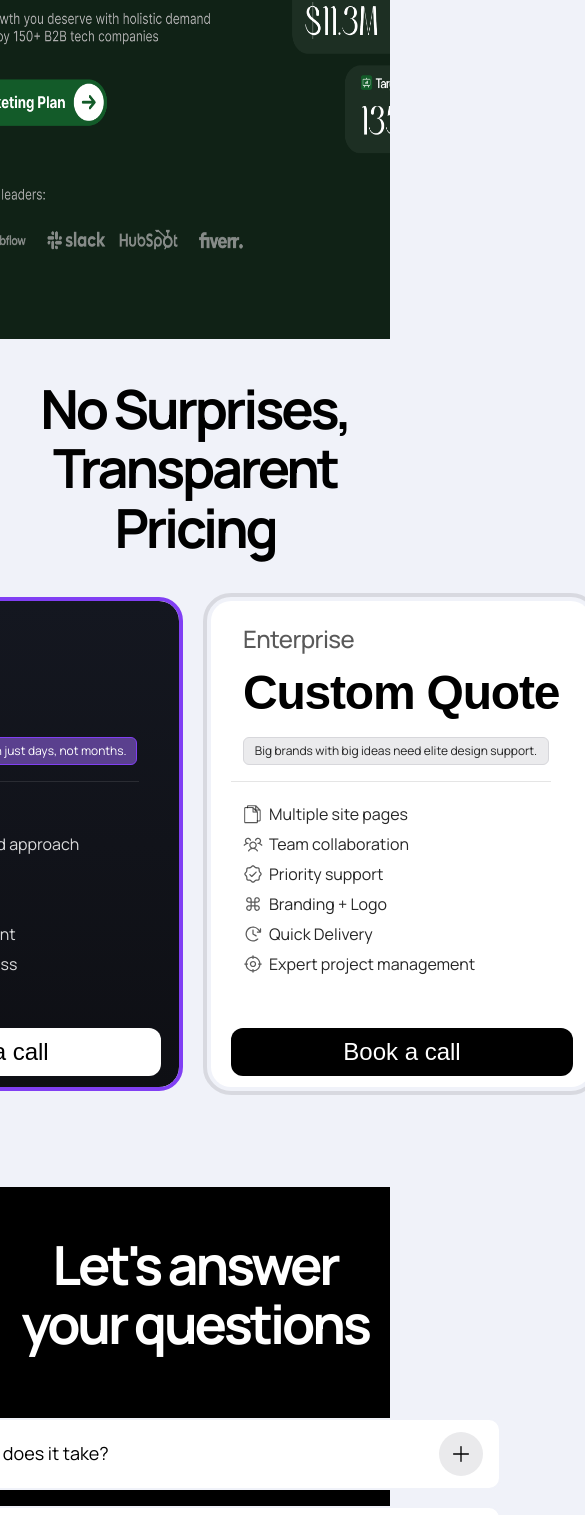
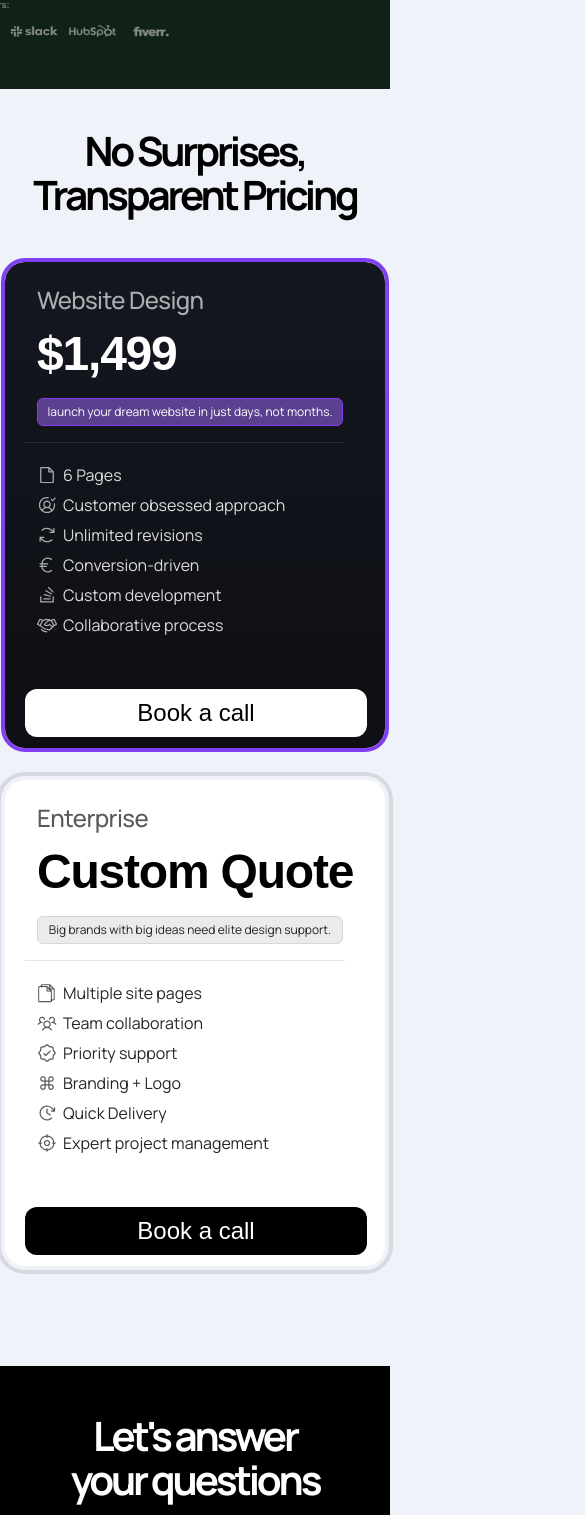
Before and after one commit to Stan-Edgar/beyond100, a React (Vite) app in the folder my-landing/: page / in a window 390 px wide. Shown: the part 1052-2567 px from the top of the page, 585 px wide, since content can reach past the window. Built offline with nearby package versions, Linux system fonts and the light colour scheme; a web font is replaced by a local one.

Commit message:
Landing page made mobile responsive

```diff
--- a/my-landing/src/cta.jsx
+++ b/my-landing/src/cta.jsx
@@ -4,8 +4,8 @@ import icons from "./icons.js";
 export default function Cta() {
     return (
 
-        <div className='flex flex-col items-center mt-24 gap-6'>
-            <h2 className='text-[3.375rem] tracking-[-0.20rem] flex flex-col text-center  leading-[1.1] font-bold'>Ready to grow <br />  your SaaS?</h2>
+        <div className='flex flex-col items-center mt-12 sm:mt-24 gap-6'>
+            <h2 className='text-[2.525rem] sm:text-[3.375rem] tracking-[-0.20rem] flex flex-col text-center  leading-[1.1] font-bold'>Ready to grow <br />  your SaaS?</h2>
         <div className='flex px-5 py-2 gap-2.5 bg-[#813FF4] h-[2.6875rem] text-white font-semibold rounded-xl text-[1.125rem] cursor-pointer'><a href="https://calendly.com/thestanedgar/15mins" target='_blank'>Book a free discovery call </a><img src={icons.discover} alt="top right arrow" width='14' height='14' /></div>
         </div>
 
--- a/my-landing/src/faq.jsx
+++ b/my-landing/src/faq.jsx
@@ -1,7 +1,7 @@
 import React, { useState } from "react";
 import icons from "./icons.js";
 
-const q = 'flex flex-col w-[38.25rem] bg-white border-2 border-[#F0F2F9] rounded-xl text-[1.125rem]';
+const q = 'flex flex-col w-[23.75rem] sm:w-[38.25rem] bg-white border-2 border-[#F0F2F9] rounded-xl text-[1.125rem]';
 const plus = 'w-11 h-11 bg-[#EAEAEC] rounded-full flex items-center justify-center';
 const wrap = 'flex justify-between items-center w-full h-[4.25rem] pl-[2rem] pr-4 cursor-pointer';
 
@@ -24,7 +24,7 @@ export default function Faq() {
 
   return (
     <div className="flex flex-col items-center bg-black py-12 text-white gap-16 font-manrope">
-      <h2 className="text-[3.375rem] tracking-[-0.20rem] text-center leading-[1.1] font-bold">
+      <h2 className="text-[2.525rem] sm:text-[3.375rem] tracking-[-0.20rem] text-center leading-[1.1] font-bold">
         Let's answer <br /> your questions
       </h2>
 
--- a/my-landing/src/footer.jsx
+++ b/my-landing/src/footer.jsx
@@ -2,16 +2,22 @@ import react from 'react';
 import mail from "./assets/icons/mail.svg";
 import phone from "./assets/icons/Phone.svg";
 import Logo from './assets/foologo.svg';
+import mLogo from './assets/Logo100.png';
 
 export default function Footer() {
     return (
-        <div className='flex w-full h-[169px] px-[5.5rem] py-10 mt-[5.5rem] justify-between font-manrope border-t-2 border-dashed border-black/25'>
-                <div className='flex flex-col gap-4'>
-                <img src={Logo} alt="Beyond100 Logo" width='100' height='100'/>
-                <p>© 2025 Beyond100.</p>
-            </div>
+        <div className='flex flex-col sm:flex-row w-full h-[179px] sm:h-[169px] px-[5.5rem] py-10 mt-[5.5rem] gap-4 sm:justify-between font-manrope border-t-2 border-dashed border-black/25'>
+                <div className="flex flex-col gap-2 sm:gap-4 items-center sm:items-start">
+                    {/* Mobile logo */}
+                    <img src={mLogo} alt="Beyond100 Mobile Logo" width="100" height="100" className="block sm:hidden" />
 
-            <div className='flex flex-col gap-4'>
+                    {/* Desktop logo */}
+                    <img src={Logo} alt="Beyond100 Logo" width="100" height="100" className="hidden sm:block"
+                    />
+                    <p>© 2025 Beyond100.</p>
+                </div>
+
+            <div className='flex flex-col gap-2 sm:gap-4 items-center sm:items-start'>
                 <div className='flex gap-2'>
                     <img src={mail} alt="email" />
                     <p>thestanedgar@gmail.com</p>
--- a/my-landing/src/pricing.jsx
+++ b/my-landing/src/pricing.jsx
@@ -8,12 +8,12 @@ export default function Pricing() {
         <>
         <div className='flex flex-col items-center mt-10 mb-24 font-manrope gap-10 '>
 
-            <h1 className='text-[3.375rem] tracking-[-0.20rem] flex flex-col text-center  leading-[1.1] font-bold'>
+            <h1 className='text-[2.525rem] sm:text-[3.375rem] tracking-[-0.20rem] flex flex-col text-center  leading-[1.1] font-bold'>
             <span>No Surprises,</span>
             <span>Transparent Pricing</span>
             </h1>
 
-            <div className="flex gap-6 font-manrope">
+            <div className="flex flex-col sm:flex-row gap-6 font-manrope">
                 <div className="w-[380px] h-[486px] pl-[1.25rem] pt-5 bg-[linear-gradient(180deg,#141720_0%,#0E0F14_100%)] outline outline-[4px] outline-[#813FF4] outline-offset-[0px] m-1 rounded-[20px]">
                     <h2 className='text-[1.50rem] tracking-tight font-medium text-[#FFFFFFA6] ml-3'>Website Design</h2>
                     <h1 className="font-satoshi text-[3rem] text-white font-bold tracking-tight ml-3 mb-2">$1,499</h1>
--- a/my-landing/src/slider.jsx
+++ b/my-landing/src/slider.jsx
@@ -12,7 +12,7 @@ export default function Slider({ isPortfolio }) {
         key={i}
         src={src}
         alt={`slide-${i + 1}`}
-        className="flex-shrink-0 w-[800px] h-[600px] object-fit rounded-2xl"
+        className="flex-shrink-0 w-[550px] sm:w-[800px] h-[350px] sm:h-[600px] object-fit rounded-2xl"
       />
     ))}
   </div>
```
